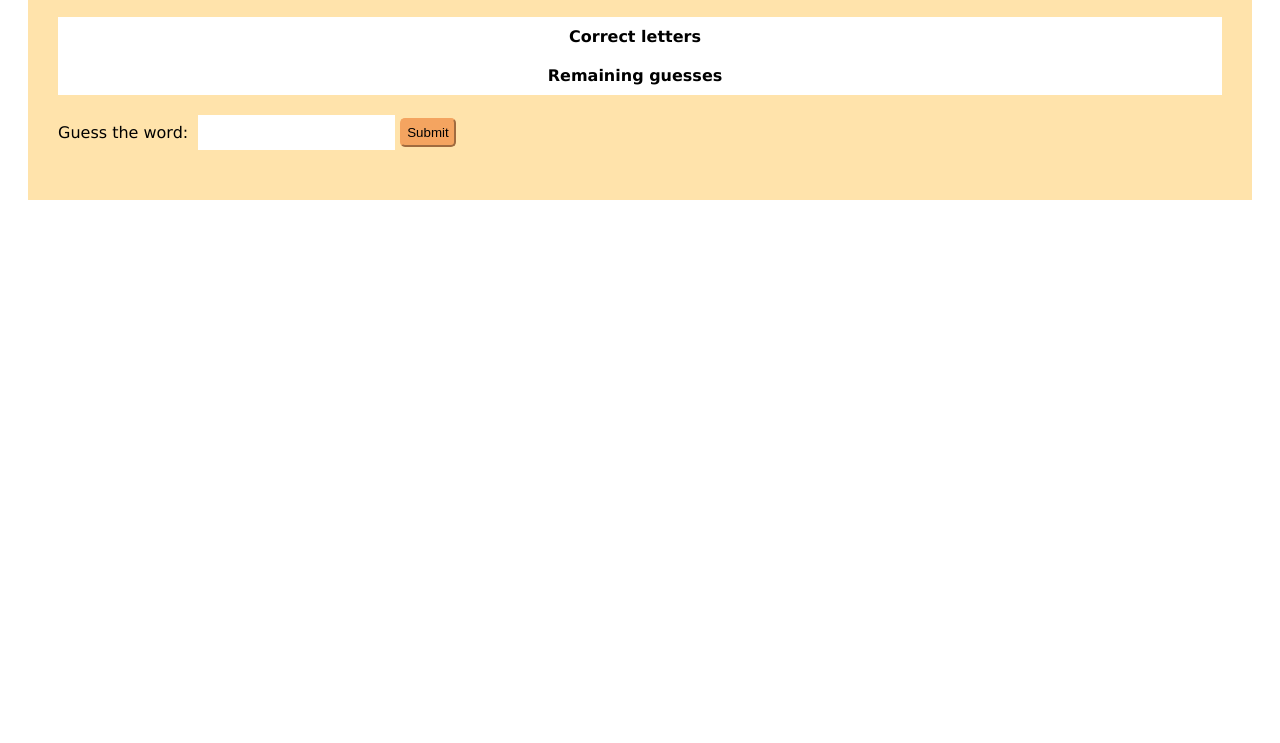
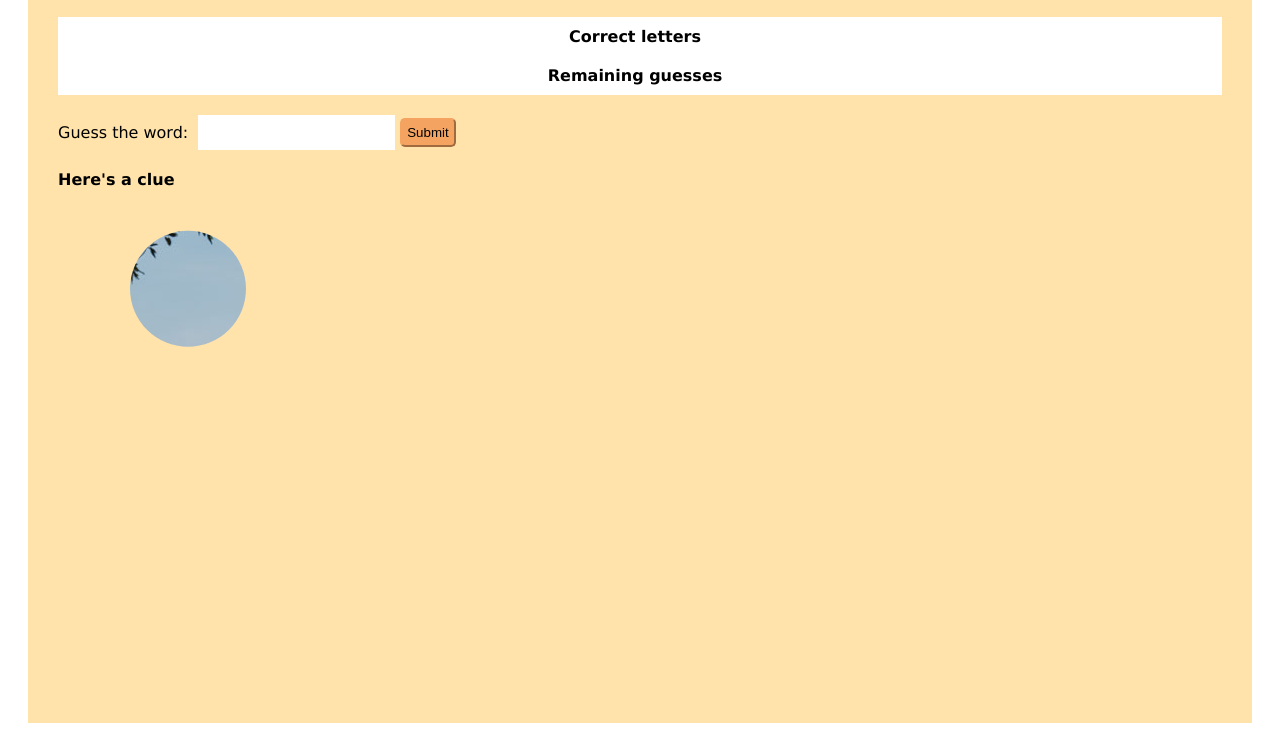
Before and after one commit to PatSternberg/pictoman, a website: page public/index.html in a window 1280 px wide. Shown: the part 341-1084 px from the top of the page. Before the commit the page ends 800 px from the top, so only its background shows below. Drawn offline with Linux system fonts and the light colour scheme.

Commit message:
Add image with hidden areas
Adds a clue image below the guess functionality but only reveals a small part

```diff
--- a/public/index.html
+++ b/public/index.html
@@ -40,6 +40,9 @@
       <button type="submit">Submit</button>
     </form>
     <div class="response" id="wordGuessResponse"></div>
+
+    <h2>Here's a clue</h2>
+    <img src="images/castle.jpg" style="clip-path: circle(10% at 20% 20%)">
 
     <!-- Guess letter script -->
     <script>
```
Also changed, not shown: public/images/castle.jpg (added), 1 other file.
